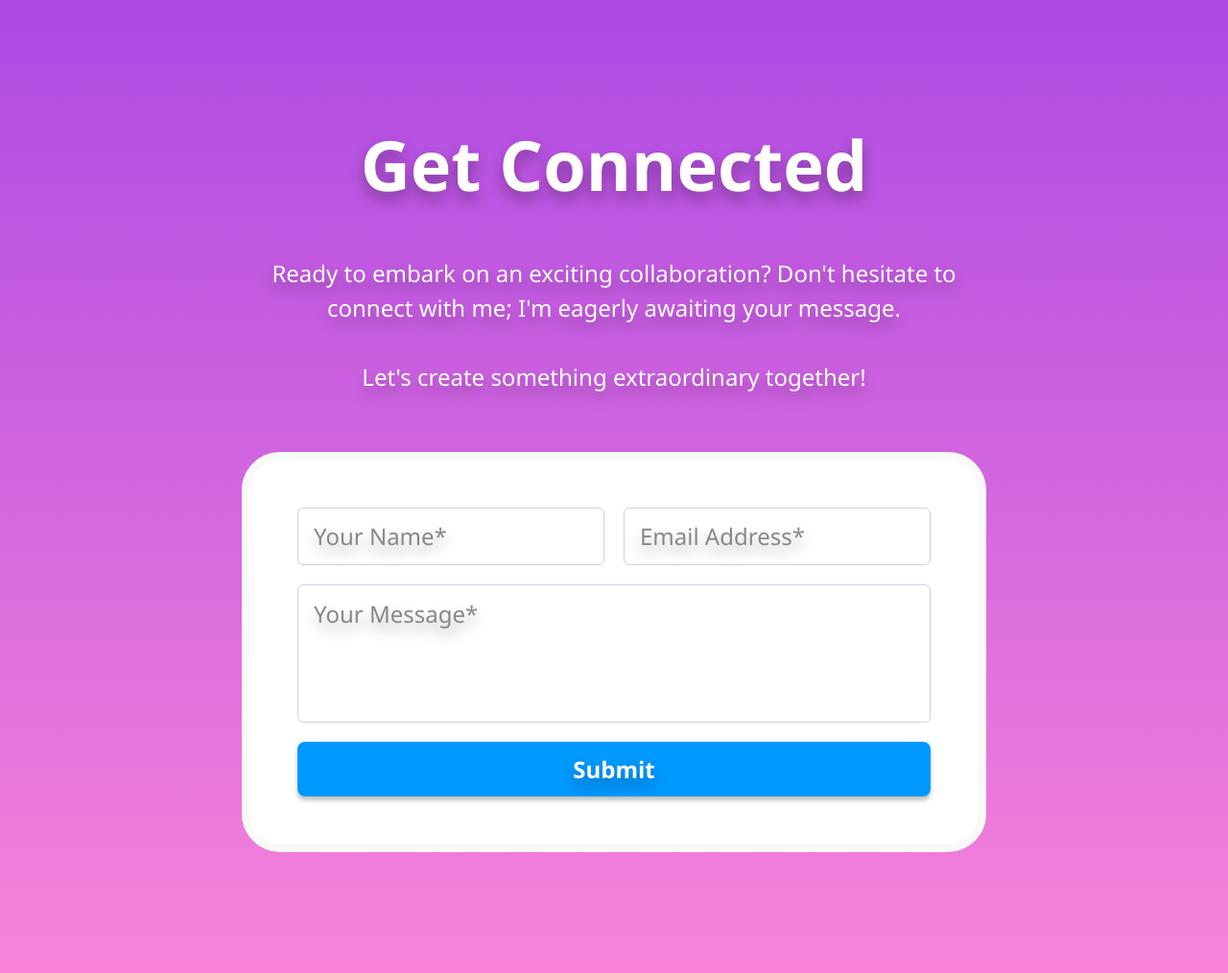
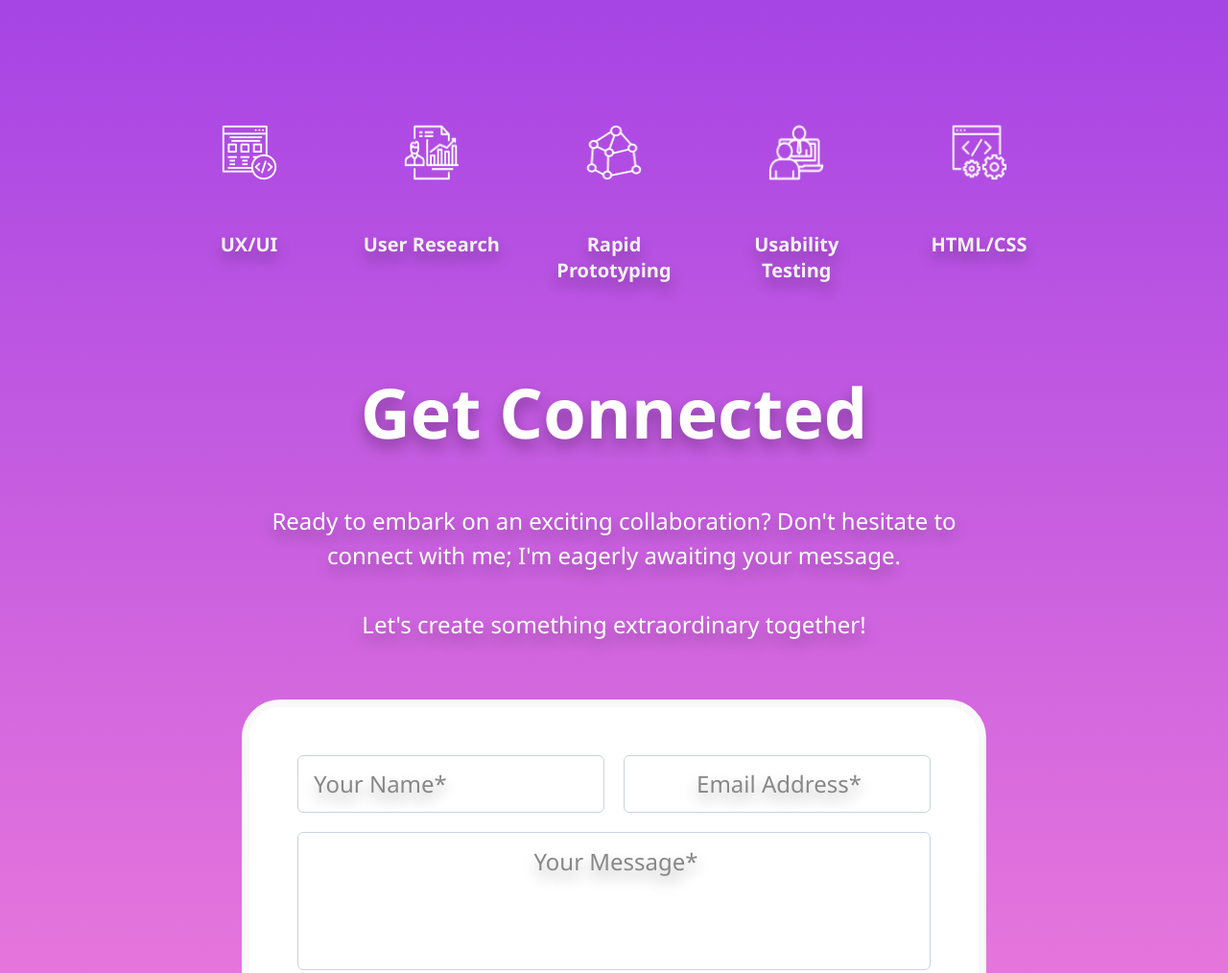
Before and after one commit to tasdesign/UX_UI_HW_17, a plain HTML site: page index.html in a window 1280 px wide. Shown: the part 618-1632 px from the top of the page at 96% size. Drawn offline with Linux system fonts and the light colour scheme.

Commit message:
Created My Skills

```diff
--- a/css/index.css
+++ b/css/index.css
@@ -462,3 +462,47 @@ display: flex;
   font-weight: 700;
   word-wrap: break-word;
 }
+
+
+/*My UX Skills*/
+.Skillsection {
+  align-self: stretch;
+  padding-top: 3rem;
+  padding-bottom: 3rem;
+  text-align: center;
+  align-items: center;
+  justify-content: space-between;
+  display: inline-block; }
+
+  .Skill {
+  width: 184px;
+  height: 210px;
+  padding-left: 20px;
+  padding-right: 20px;
+  flex-direction: column;
+  justify-content: flex-start;
+  align-items: center;
+  gap: 32px;
+  display: inline-flex; }
+
+  .Iconframe {
+  width: 100px;
+  height: 100px;
+  border-radius: 100px;
+  overflow: hidden;
+  justify-content: center;
+  align-items: center;
+  gap: 10px;
+  display: inline-flex; }
+
+  .skillimage {
+  width: 58px;
+  height: 58px; }
+
+  .skillText {
+  width: 144px;
+  text-align: center;
+  color: #F2F2F2;
+  font-size: 20px;
+  font-weight: 700;
+  word-wrap: break-word; }
--- a/index.html
+++ b/index.html
@@ -38,7 +38,7 @@
         </nav>
     </header>
 
-    <!--Main content-->
+    <!--Hero-->
 
     <section class="hero">
         <div class="content">
@@ -46,6 +46,44 @@
             <img src="images/Me.png" alt="Me" class="heroImg" >
         </div>
     </section>
+    <!--My UX Skills-->
+    <div class="Skillsection">
+      <div class="Skill">
+        <div class="Iconframe">
+          <img class="skillimage" src="images\Skills Icons\UXUI.png" />
+        </div>
+        <div class="skillText">UX/UI</div>
+      </div>
+        <div class="Skill">
+          <div class="Iconframe">
+            <img class="skillimage" src="images\Skills Icons\User Research.png" />
+          </div>
+          <div class="skillText">User Research</div>
+        </div>
+
+      <div class="Skill">
+        <div class="Iconframe">
+          <img class="skillimage" src="images\Skills Icons\Rapid Prototyping.png" />
+        </div>
+        <div class="skillText">Rapid Prototyping</div>
+      </div>
+
+      <div class="Skill">
+        <div class="Iconframe">
+          <img class="skillimage" src="images\Skills Icons\Usability Testing.png" />
+        </div>
+        <div class="skillText">Usability Testing</div>
+      </div>
+
+      <div class="Skill">
+        <div class="Iconframe">
+          <img class="skillimage" src="images\Skills Icons\Html Css.png" />
+        </div>
+        <div class="skillText">HTML/CSS</div>
+      </div>
+    <!--My Work-->
+
+    <!--Contact-->
     <div class="Contact">
         <div class="GetConnected">Get Connected</div>
         <div class="contactText">Ready to embark on an exciting collaboration? Don't hesitate to connect with me; I'm eagerly awaiting your message.<br/><br/>Let's create something extraordinary together!</div>
```
Also changed, not shown: images/Skills Icons/Html Css.png (added), images/Skills Icons/Rapid Prototyping.png (added), images/Skills Icons/UXUI.png (added), images/Skills Icons/Usability Testing.png (added), images/Skills Icons/User Research.png (added).
